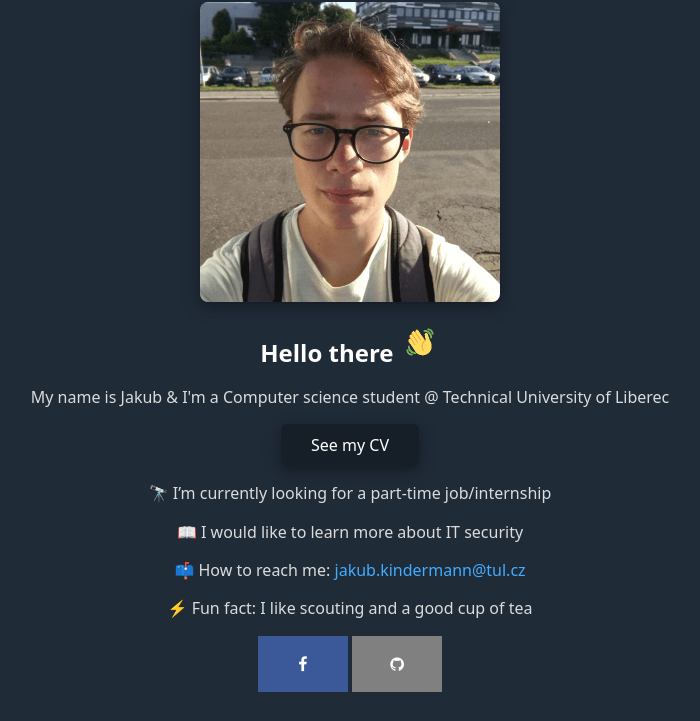
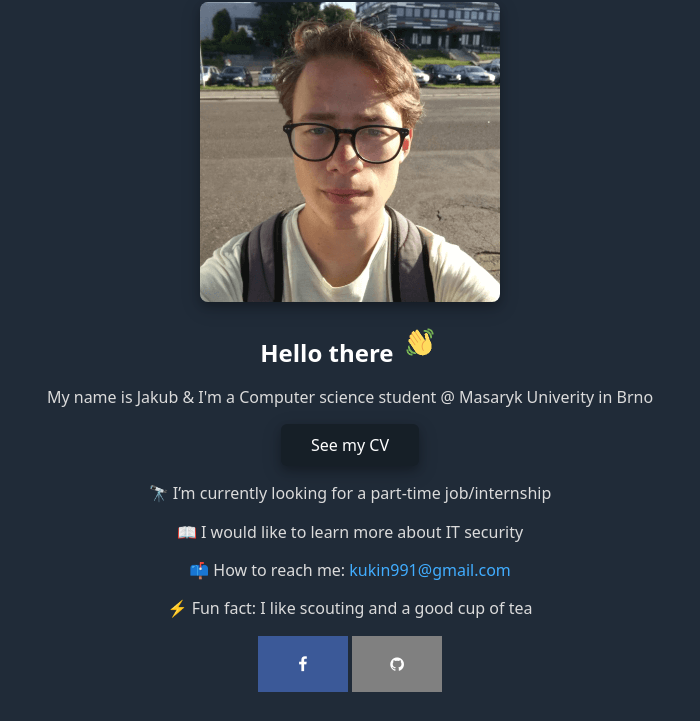
Before and after one commit to kindejak/kindejak.github.io, a plain HTML site: page index.html in a window 1280 px wide. Shown: the part 79-800 px from the top of the page, without its empty margins (290-990 px from the left). Drawn offline with Linux system fonts and the light colour scheme.

Commit message:
update cv & uni

```diff
--- a/index.html
+++ b/index.html
@@ -8,13 +8,13 @@
 <h1>Jakub Kindermann</h1>
 <img src="./thats me!.png" class="center" alt="my picture" width="300">
 <h2>Hello there <img src="./wave.gif" alt="waving hand" width="40"></h2>
-<p>My name is Jakub & I'm a Computer science student @ Technical University of Liberec
+<p>My name is Jakub & I'm a Computer science student @ Masaryk Univerity in Brno
     <form action="cv-jakub-kindermann.pdf">
         <input class="center" type="submit" value="See my CV" />
     </form>
 <p>🔭 I’m currently looking for a part-time job/internship
 <p>📖 I would like to learn more about IT security
-<p>📫 How to reach me: <a href="mailto:jakub.kindermann@tul.cz">jakub.kindermann@tul.cz</a>
+<p>📫 How to reach me: <a href="mailto:kukin991@gmail.com">kukin991@gmail.com</a>
 <p>⚡ Fun fact: I like scouting and a good cup of tea
 
 <footer>
```
Also changed, not shown: 1 other file.
